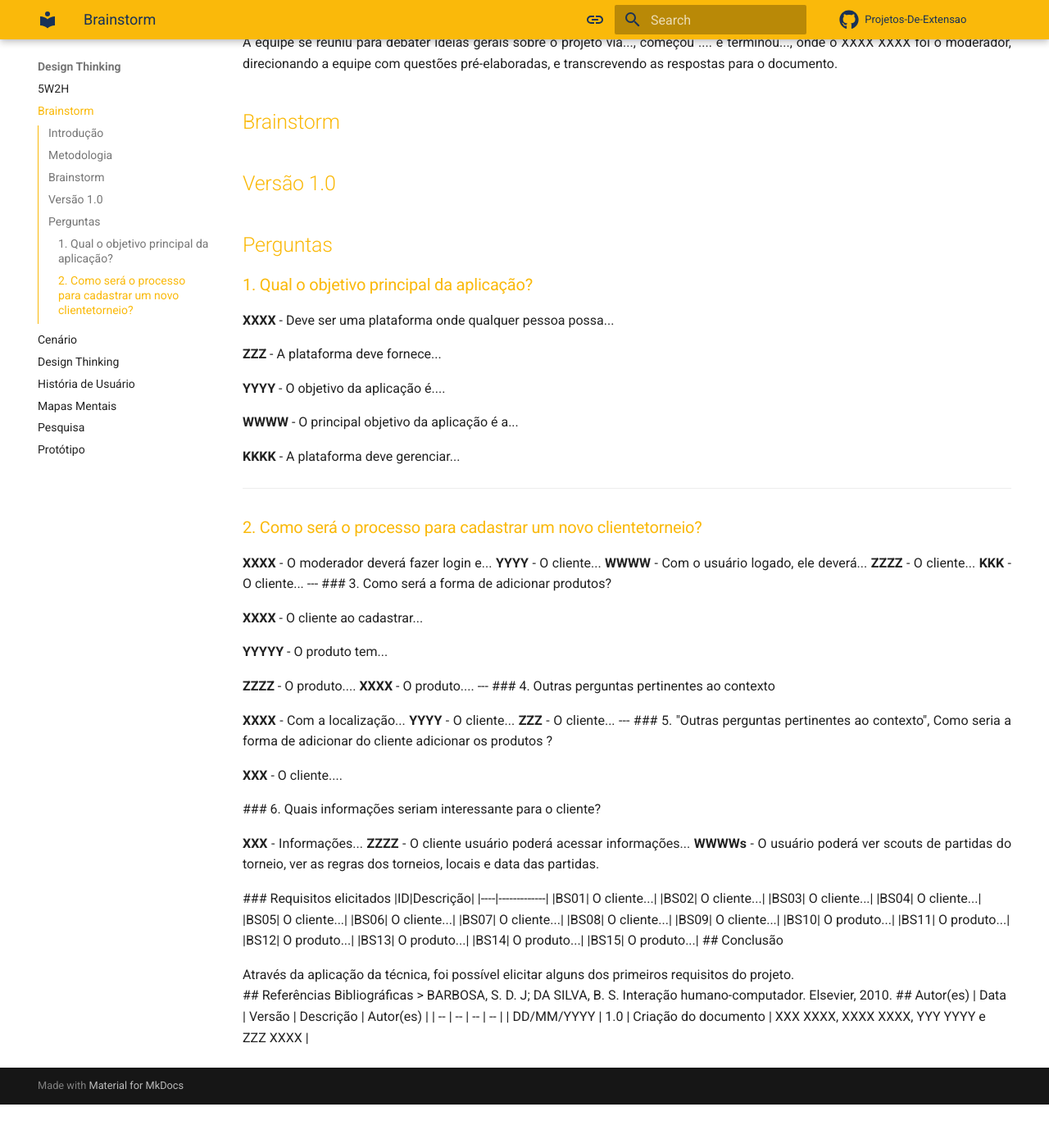
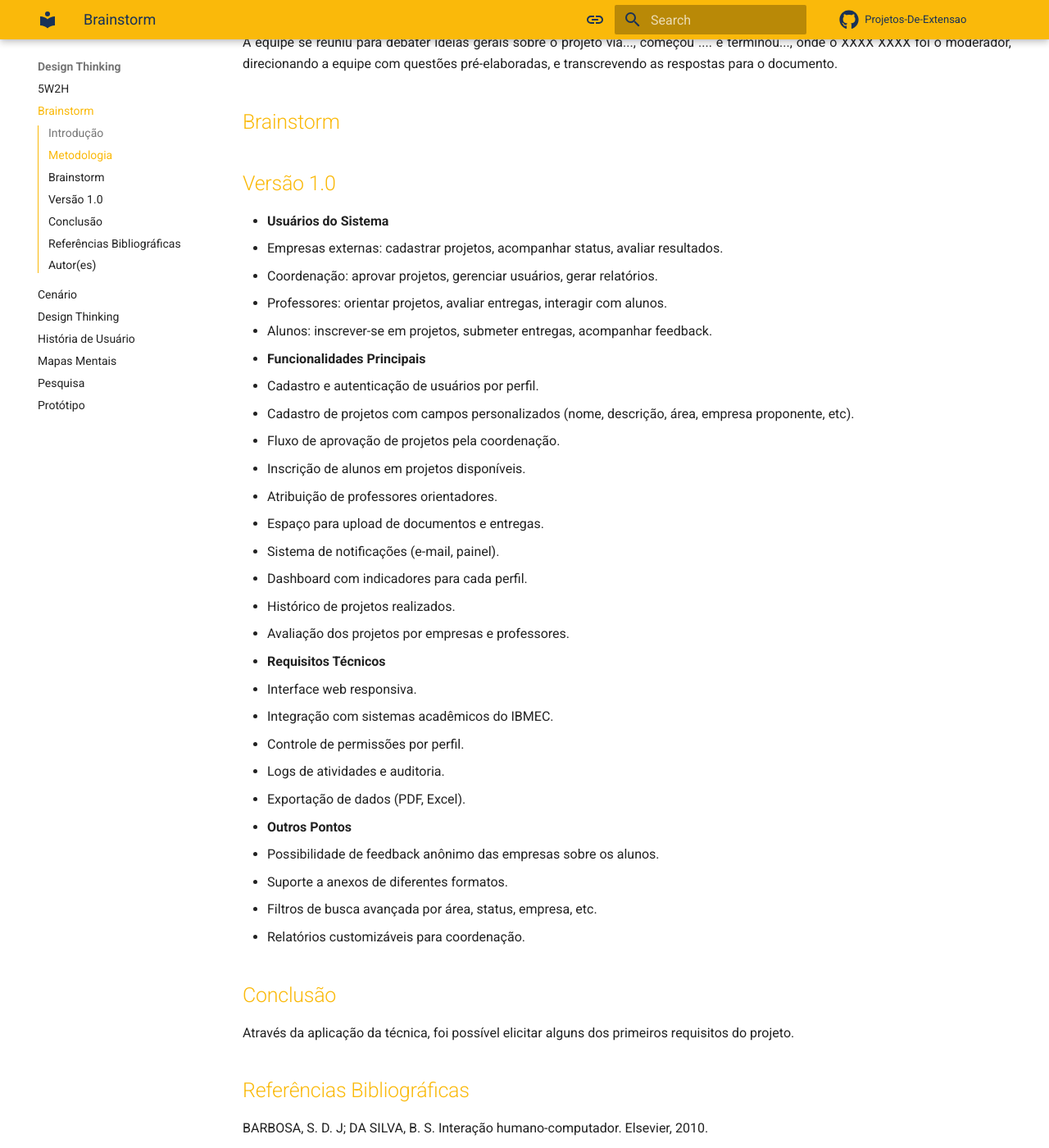
Before and after one commit to Projetos-de-Extensao/PFE_25.2_8003_I, an MkDocs documentation site: the page built from docs/_Design Thinking/Brainstorm.md, in a window 1280 px wide and 1400 px high, scrolled down 447 px. Shown: the whole window at 82% size. Built offline with MkDocs 1.6.1 and Material for MkDocs 9.7.7, drawn with Linux system fonts in a browser that asks for light colours; before the commit the page ends 1794 px from its top, so only the background shows below that; some of the changed text lies outside the part shown.

Commit message:
update5w2h/brainstorm

```diff
--- a/docs/_Design Thinking/Brainstorm.md
+++ b/docs/_Design Thinking/Brainstorm.md
@@ -17,113 +17,48 @@ A equipe se reuniu para debater ideias gerais sobre o projeto via..., começou .
 
 ## Versão 1.0
 
-## Perguntas
+- **Usuários do Sistema**
+   - Empresas externas: cadastrar projetos, acompanhar status, avaliar resultados.
+   - Coordenação: aprovar projetos, gerenciar usuários, gerar relatórios.
+   - Professores: orientar projetos, avaliar entregas, interagir com alunos.
+   - Alunos: inscrever-se em projetos, submeter entregas, acompanhar feedback.
 
-### 1. Qual o objetivo principal da aplicação?
+- **Funcionalidades Principais**
+   - Cadastro e autenticação de usuários por perfil.
+   - Cadastro de projetos com campos personalizados (nome, descrição, área, empresa proponente, etc).
+   - Fluxo de aprovação de projetos pela coordenação.
+   - Inscrição de alunos em projetos disponíveis.
+   - Atribuição de professores orientadores.
+   - Espaço para upload de documentos e entregas.
+   - Sistema de notificações (e-mail, painel).
+   - Dashboard com indicadores para cada perfil.
+   - Histórico de projetos realizados.
+   - Avaliação dos projetos por empresas e professores.
 
-<p align = "justify">
-<b>XXXX</b> - Deve ser uma plataforma onde qualquer pessoa possa...
-</p>
+- **Requisitos Técnicos**
+   - Interface web responsiva.
+   - Integração com sistemas acadêmicos do IBMEC.
+   - Controle de permissões por perfil.
+   - Logs de atividades e auditoria.
+   - Exportação de dados (PDF, Excel).
 
-<b>ZZZ</b> - A plataforma deve fornece...
-
-<b>YYYY</b> - O objetivo da aplicação é....
-
-<b>WWWW</b> - O principal objetivo da aplicação é a...
-
-<b>KKKK</b> - A plataforma deve gerenciar...
-</p>
-
----
-
-### 2. Como será o processo para cadastrar um novo clientetorneio?
-
-<p align = "justify">
-<b>XXXX</b> - O moderador deverá fazer login e...
-
-<b>YYYY</b> - O cliente...
-
-<b>WWWW</b> - Com o usuário logado, ele deverá...
-
-<b>ZZZZ</b> - O cliente...
-
-<b>KKK</b> - O cliente...
-
----
-
-### 3. Como será a forma de adicionar produtos?
-
-<p align = "justify">
-<b>XXXX</b> - O cliente ao cadastrar...
-</p>
-
-<p align = "justify">
-<b>YYYYY</b> - O produto tem...
-</p>
-
-<b>ZZZZ</b> - O produto....
-
-<b>XXXX</b> - O produto....
-
-
----
-
-### 4. Outras perguntas pertinentes ao contexto
-
-<p align = "justify">
-<b>XXXX</b> - Com a localização...
-
-<b>YYYY</b> - O cliente...
-
-<b>ZZZ</b> - O cliente...
-
----
-
-### 5. "Outras perguntas pertinentes ao contexto", Como seria a forma de adicionar do cliente adicionar os produtos ?
-<p align = "justify">
-<b>XXX</b> - O cliente....
-</p>
-
-### 6. Quais informações seriam interessante para o cliente?
-<p align = "justify">
-   <b>XXX</b> - Informações...
-
-   <b>ZZZZ</b> - O cliente usuário poderá acessar informações...
-
-   <b>WWWWs</b> - O usuário poderá ver scouts de partidas do torneio, ver as regras dos torneios, locais e data das partidas.
-
-</p>
-
-### Requisitos elicitados
-
-|ID|Descrição|
-|----|-------------|
-|BS01| O cliente...|
-|BS02| O cliente...|
-|BS03| O cliente...|
-|BS04| O cliente...|
-|BS05| O cliente...|
-|BS06| O cliente...|
-|BS07| O cliente...|
-|BS08| O cliente...|
-|BS09| O cliente...|
-|BS10| O produto...|
-|BS11| O produto...|
-|BS12| O produto...|
-|BS13| O produto...|
-|BS14| O produto...|
-|BS15| O produto...|
+- **Outros Pontos**
+   - Possibilidade de feedback anônimo das empresas sobre os alunos.
+   - Suporte a anexos de diferentes formatos.
+   - Filtros de busca avançada por área, status, empresa, etc.
+   - Relatórios customizáveis para coordenação.
 
 ## Conclusão
 <p align = "justify">
 Através da aplicação da técnica, foi possível elicitar alguns dos primeiros requisitos do projeto.
 </p>
+
 ## Referências Bibliográficas
 
-> BARBOSA, S. D. J; DA SILVA, B. S. Interação humano-computador. Elsevier, 2010.
+BARBOSA, S. D. J; DA SILVA, B. S. Interação humano-computador. Elsevier, 2010.
 
 
 ## Autor(es)
 | Data | Versão | Descrição | Autor(es) |
 | -- | -- | -- | -- |
-| DD/MM/YYYY | 1.0 | Criação do documento | XXX XXXX, XXXX XXXX, YYY YYYY e ZZZ XXXX |
+| 12/09/2025 | 1.0 | Criação do documento |Matheus Mannarino|
```
Also changed, not shown: docs/_Design Thinking/5w2h.md (+4 -4 lines).
